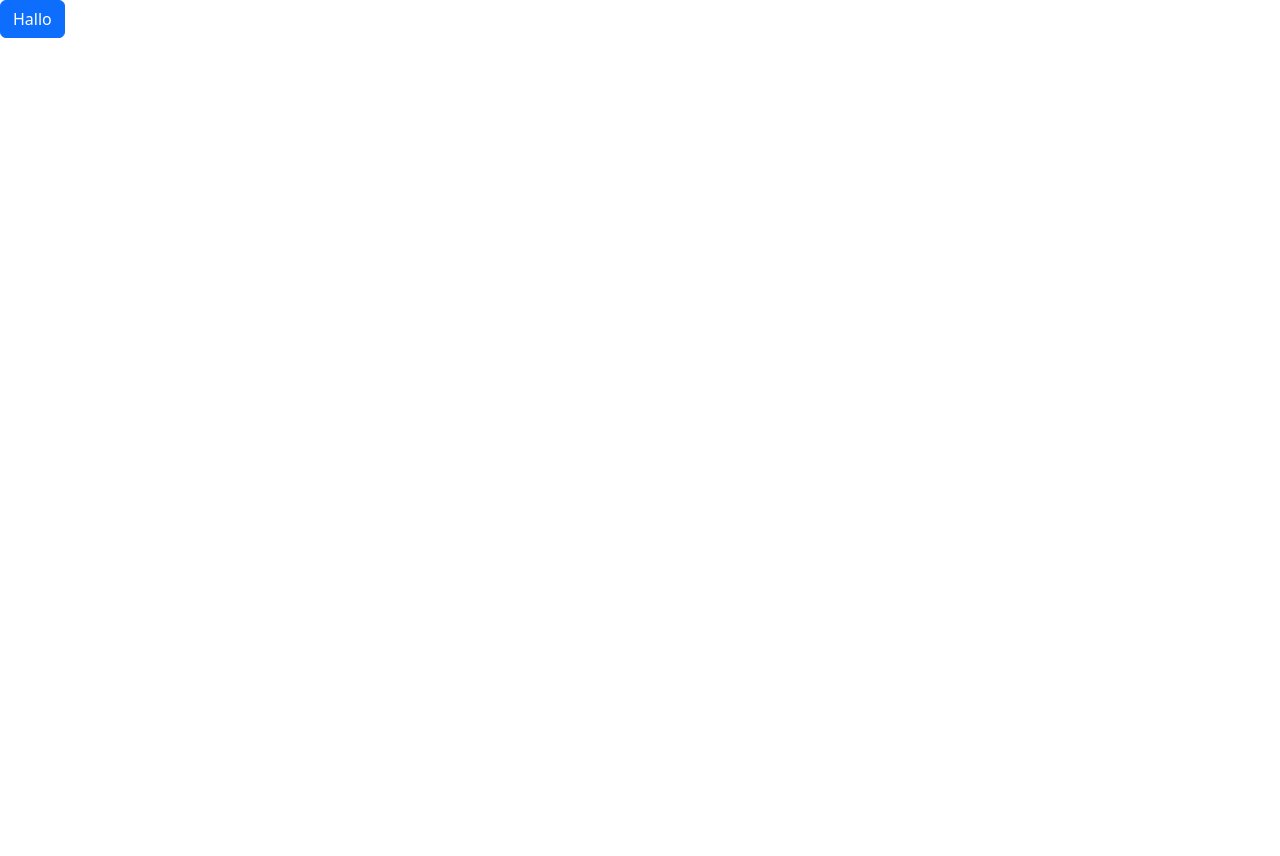
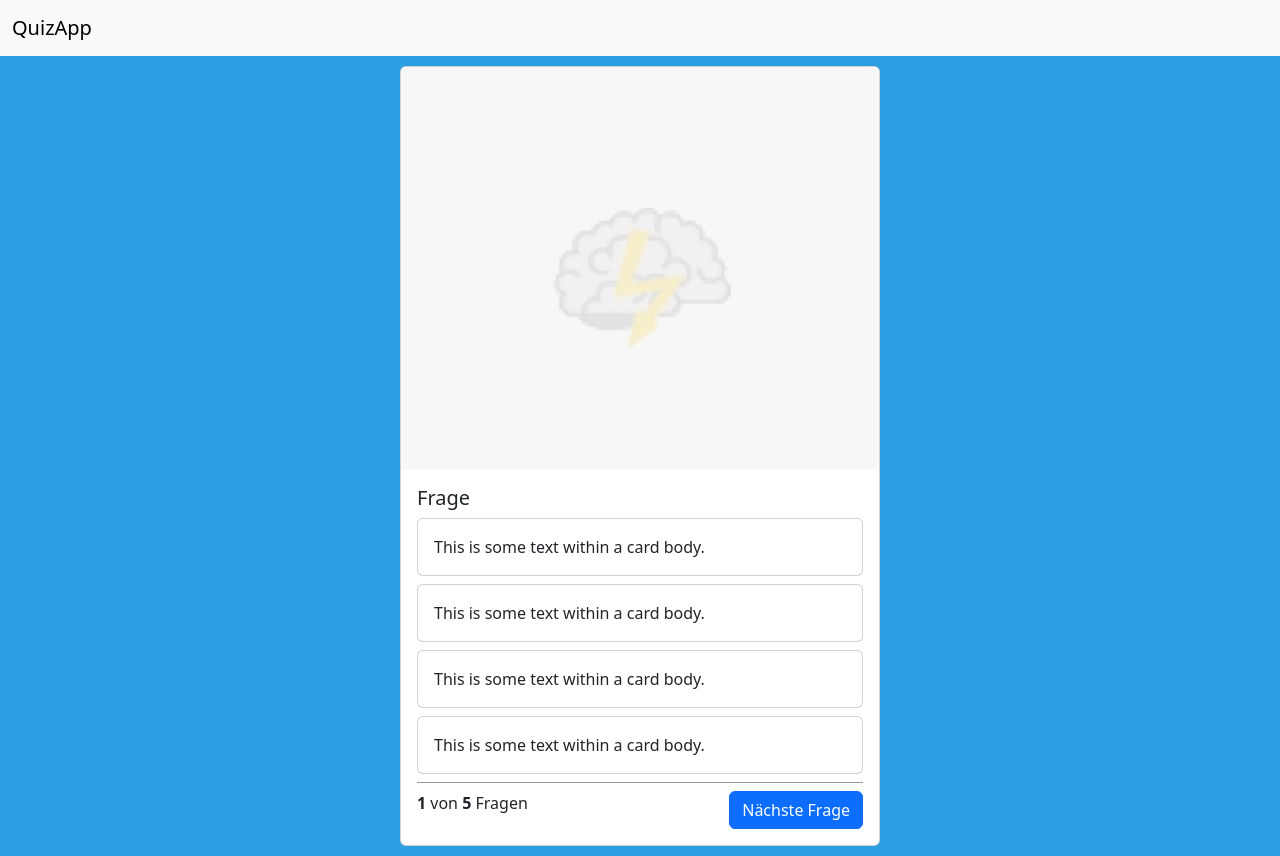
Before and after one commit to Winktory1304/QuizApp, a website: page index.html in a window 1280 px wide. Before the commit the page ends 800 px from the top, so only its background shows below. Drawn offline with nearby package versions, Linux system fonts and the light colour scheme.

Commit message:
first card design

```diff
--- a/index.html
+++ b/index.html
@@ -1,5 +1,6 @@
 <!DOCTYPE html>
 <html lang="en">
+
 <head>
   <meta charset="UTF-8">
   <meta name="viewport" content="width=device-width, initial-scale=1.0">
@@ -8,7 +9,54 @@
   <link rel="stylesheet" href="/style.css">
   <script src="/script.js"></script>
 </head>
+
 <body>
-  <button class="btn btn-primary">Hallo</button>
+  <nav class="navbar navbar-light bg-light">
+    <div class="container-fluid">
+      <a class="navbar-brand" href="#">QuizApp</a>
+    </div>
+  </nav>
+  <div class="container">
+
+    <div class="card quiz-card">
+      <img src="/img/brainbg.jpg" class="card-img-top">
+      <div class="card-body">
+        <h5 class="card-title">Frage</h5>
+
+        <div class="card mb-2">
+          <div class="card-body">
+            This is some text within a card body.
+          </div>
+        </div>
+
+        <div class="card mb-2">
+          <div class="card-body">
+            This is some text within a card body.
+          </div>
+        </div>
+
+        <div class="card mb-2">
+          <div class="card-body">
+            This is some text within a card body.
+          </div>
+        </div>
+
+        <div class="card mb-2">
+          <div class="card-body">
+            This is some text within a card body.
+          </div>
+        </div>
+
+        <div class="question-footer">
+          <span>
+            <b>1</b> von<b> 5</b> Fragen
+          </span>
+          <button type="button" class="btn btn-primary">Nächste Frage</button>
+        </div>
+      </div>
+    </div>
+
+  </div>
 </body>
+
 </html>
--- a/style.css
+++ b/style.css
@@ -0,0 +1,18 @@
+body{
+  background-color: rgb(43, 159, 226);
+}
+.container{
+  min-height: 100vh;
+  display: flex;
+  justify-content: center;
+  align-items: center;
+}
+.question-footer{
+  display: flex;
+  justify-content: space-between;
+  border-top: 1px solid rgb(0, 0, 0, 0.4);
+  padding-top: 8px;
+}
+.quiz-card{
+  width: 30rem;
+}
```
